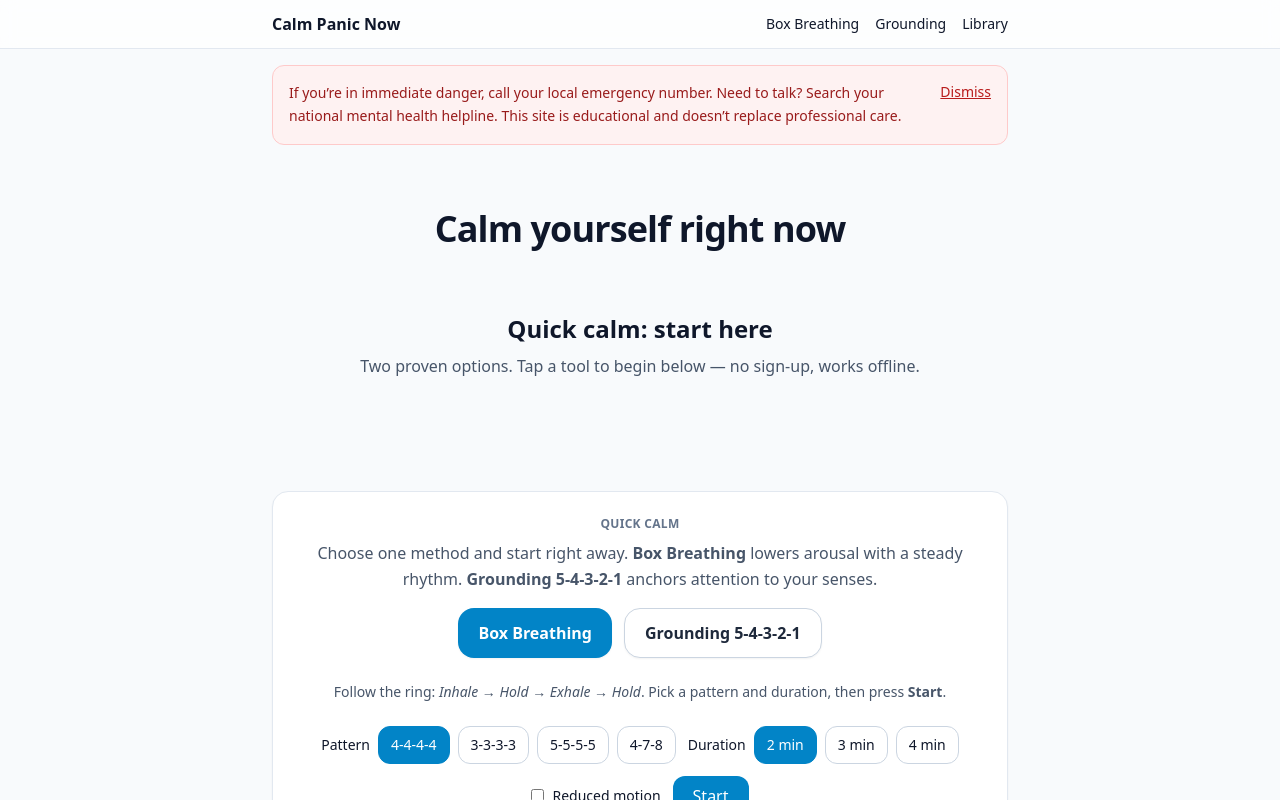
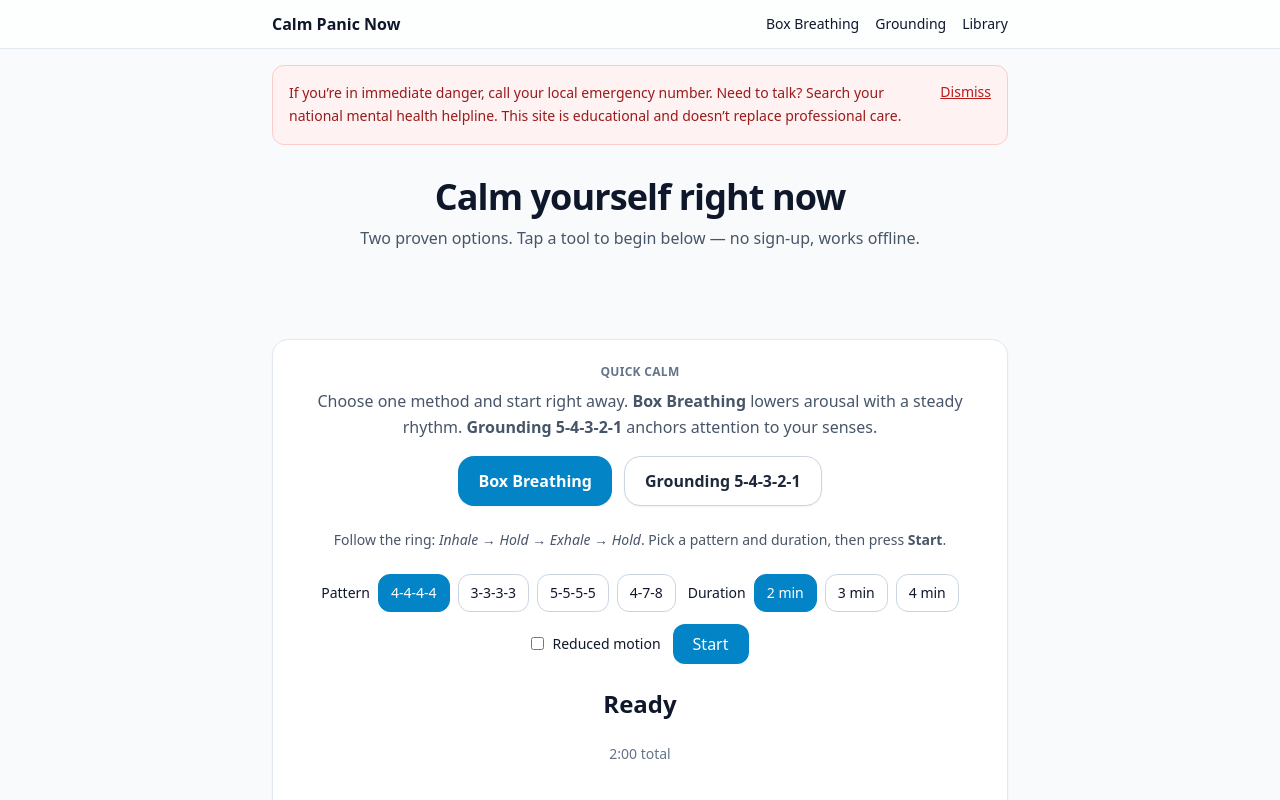
Before and after one commit to JiriTill/calm-panic-now, a Next.js app: page / in a window 1280 px wide. Shown: the top 800 px of the page. Built offline with nearby package versions, Linux system fonts and the light colour scheme.

Commit message:
Update page.tsx

```diff
--- a/src/app/page.tsx
+++ b/src/app/page.tsx
@@ -8,16 +8,13 @@ export default function Home() {
       <CrisisBanner />
 
       {/* Hero */}
-      <section className="py-10 md:py-16 text-center">
+      <section className="home-hero">
         <h1>Calm yourself right now</h1>
-      </section>
-
-      <section className="text-center max-w-2xl mx-auto section pt-0">
-        <h2>Quick calm: start here</h2>
-        <p className="mt-2 muted">
+        <p className="muted mt-2">
           Two proven options. Tap a tool to begin below — no sign-up, works offline.
         </p>
       </section>
+
       {/* Inline tools (tabs) */}
       <HomeToolTabs />
 
```
